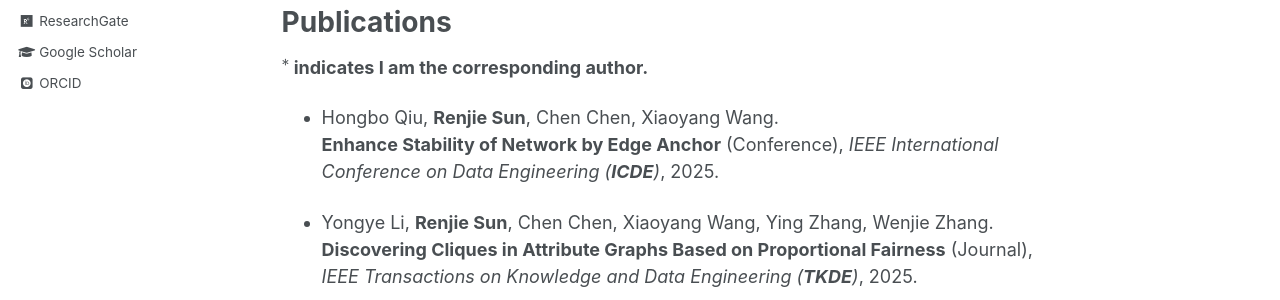
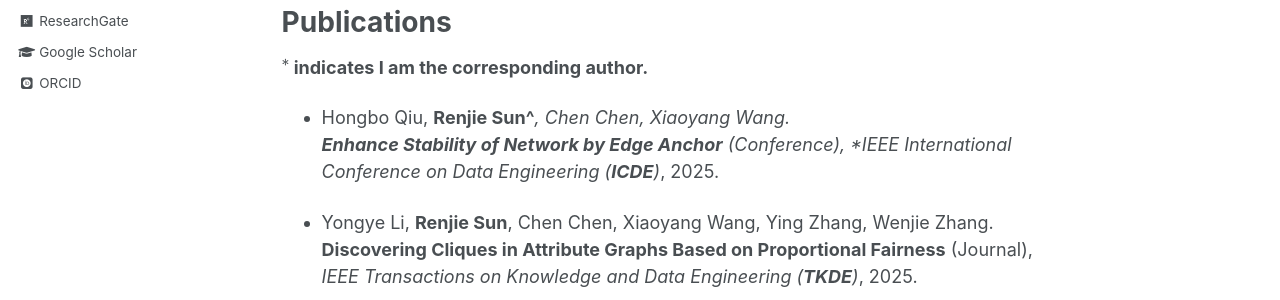
Before and after one commit to sunrj/sunrj.github.io, a Jekyll site: the page built from _pages/about.md, in a window 1280 px wide and 900 px high. Shown: the part 417-717 px from the top of the window. Built offline with Jekyll 4.4.1, drawn with Linux system fonts in a browser that asks for light colours; some web fonts are replaced; formulas are drawn with MathJax 3.

```diff
--- a/_pages/about.md
+++ b/_pages/about.md
@@ -18,7 +18,7 @@ Publications
 **$^*$ indicates I am the corresponding author.**
 
 
-- Hongbo Qiu, **Renjie Sun**, Chen Chen, Xiaoyang Wang. <br>
+- Hongbo Qiu, **Renjie Sun^***, Chen Chen, Xiaoyang Wang. <br>
 **Enhance Stability of Network by Edge Anchor** (Conference),
 *IEEE International Conference on Data Engineering (**ICDE**)*, 2025.
 
```
